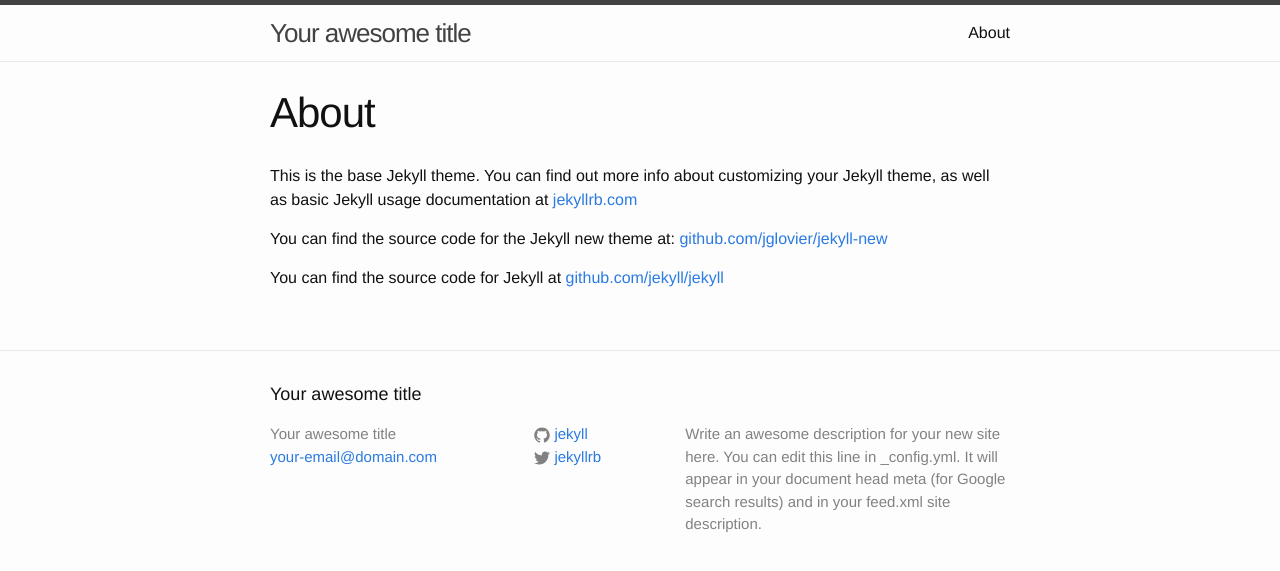
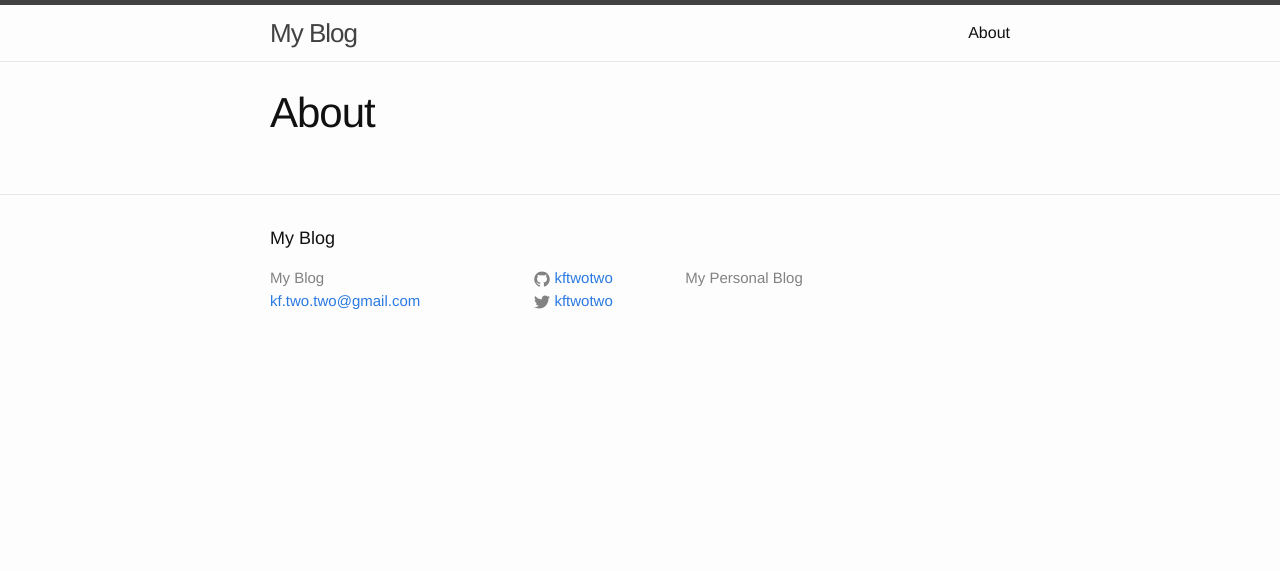
Before and after one commit to kftwotwo/kftwotwo.github.io, a Jekyll site: the page built from about.md, in a window 1280 px wide. Shown: the top 571 px of the page. Built offline with Jekyll 4.4.1, drawn with Linux system fonts in a browser that asks for light colours.

```diff
--- a/_config.yml
+++ b/_config.yml
@@ -1,14 +1,12 @@
 # Site settings
-title: Your awesome title
-email: your-email@domain.com
-description: > # this means to ignore newlines until "baseurl:"
-  Write an awesome description for your new site here. You can edit this
-  line in _config.yml. It will appear in your document head meta (for
-  Google search results) and in your feed.xml site description.
+title: My Blog
+email: kf.two.two@gmail.com
+description: >
+  My Personal Blog
 baseurl: "" # the subpath of your site, e.g. /blog/
-url: "http://yourdomain.com" # the base hostname & protocol for your site
-twitter_username: jekyllrb
-github_username:  jekyll
+url: "https://kftwotwo.github.io" # the base hostname & protocol for your site
+twitter_username: kftwotwo
+github_username:  kftwotwo
 
 # Build settings
 markdown: kramdown
--- a/about.md
+++ b/about.md
@@ -3,9 +3,3 @@
 title: About
 permalink: /about/
 ---
-
-This is the base Jekyll theme. You can find out more info about customizing your Jekyll theme, as well as basic Jekyll usage documentation at [jekyllrb.com](http://jekyllrb.com/)
-
-You can find the source code for the Jekyll new theme at: [github.com/jglovier/jekyll-new](https://github.com/jglovier/jekyll-new)
-
-You can find the source code for Jekyll at [github.com/jekyll/jekyll](https://github.com/jekyll/jekyll)
```
Also changed, not shown: _posts/2016-10-25-my-first-blog-post.markdown (added, +8 -0 lines), _posts/2016-10-25-welcome-to-jekyll.markdown (deleted, +0 -25 lines).
